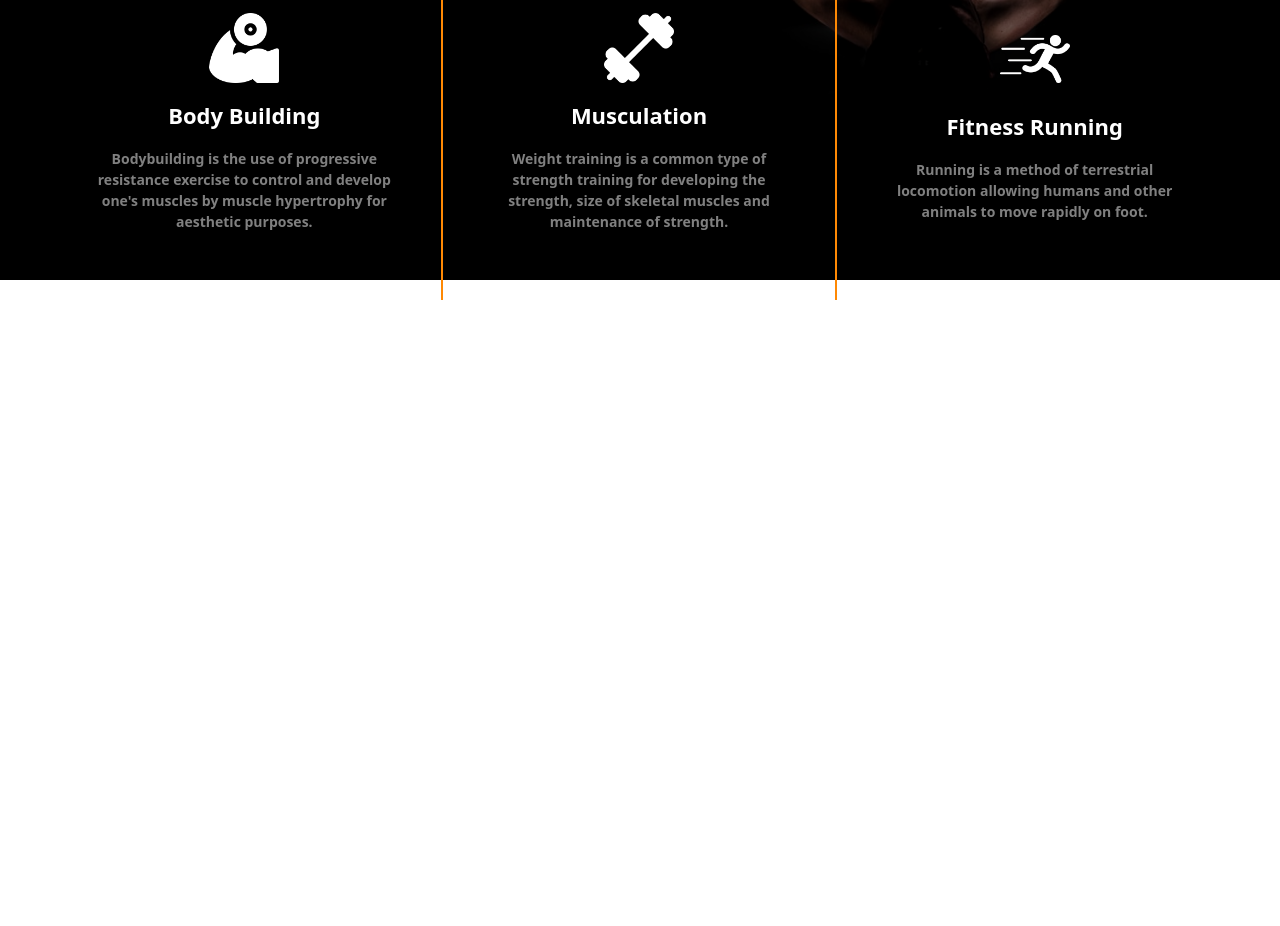
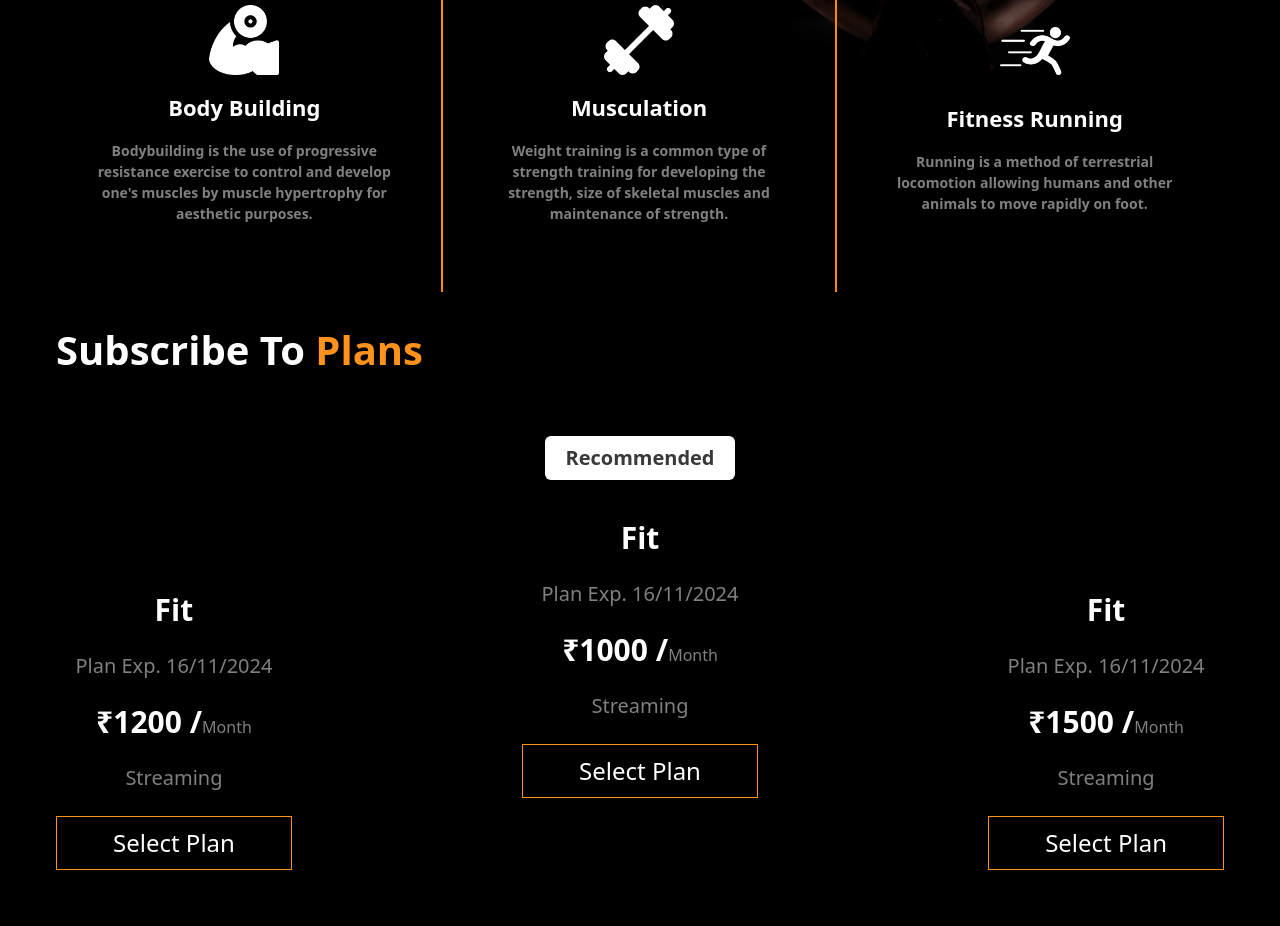
Before and after one commit to abapurbo/project-task-3, a plain HTML site: page index.html in a window 1280 px wide. Shown: the part 1516-2442 px from the top of the page. Before the commit the page ends 1816 px from the top, so only its background shows below. Drawn offline with nearby package versions, Linux system fonts and the light colour scheme.

Commit message:
added subscribtion plan card

```diff
--- a/index.html
+++ b/index.html
@@ -76,9 +76,9 @@
 
     </header>
     <!-- main content section -->
-    <main class="bg-black z-20">
+    <main class="bg-black  z-20">
         <section>
-            <div class="max-w-[1400px] mx-auto  py-2  relative">
+            <div class="max-w-[1400px] mx-auto  relative">
                 <div class="absolute z-30 mt-24 px-12 w-[100%] ">
                     <h1 class="text-[#FFFFFF] font-semibold text-5xl"> Fitness Plans & <span
                             class="text-[#FF921B]">Nutritions</span></h1>
@@ -152,8 +152,41 @@
 
             </div>
         </section>
+
+        <!-- subscribe to plans section -->
+         <section class=" bg-black">
+            <div class="max-w-[1400px] py-14 border-red-500 mx-auto px-14 ">
+                <h1 class="text-[40px] text-white font-semibold">Subscribe To <span class="text-[#FF921B]">Plans</span></h1>
+                <div class="flex  justify-center items-center flex-col gap-8  mt-14">
+                    <button class="bg-[#FFFFFF] text-xl font-semibold px-5 py-2 rounded-[6px]  text-[#393939]">Recommended</button>
+                       <div class="flex justify-between w-[100%] mt-20 ">
+                    <div class="flex flex-col justify-center  items-center gap-6">
+                    <h1 class="text-3xl text-white font-semibold ">Fit</h1>
+                    <p class="text-[#FFFFFF80] text-xl">Plan Exp.  16/11/2024</p>
+                    <h1 class="text-[#FFFFFF80]"><span class="text-3xl font-semibold text-white">₹1200 /</span>Month</h1>
+                    <p class="text-xl text-[#FFFFFF80]">Streaming</p>
+                    <button class="border-1 text-2xl text-white border-[#FF921B] py-[10px] px-14">Select Plan</button>
+                   </div>
+                   <div class="flex flex-col justify-center  -mt-36 items-center gap-6">
+                    <h1 class="text-3xl text-white font-semibold ">Fit</h1>
+                    <p class="text-[#FFFFFF80] text-xl">Plan Exp.  16/11/2024</p>
+                    <h1 class="text-[#FFFFFF80]"><span class="text-3xl font-semibold text-white">₹1000 /</span>Month</h1>
+                    <p class="text-xl text-[#FFFFFF80]">Streaming</p>
+                    <button class="border-1 text-2xl text-white border-[#FF921B] py-[10px] px-14">Select Plan</button>
+                   </div>
+                   <div class="flex flex-col justify-center items-center gap-6">
+                    <h1 class="text-3xl text-white font-semibold ">Fit</h1>
+                    <p class="text-[#FFFFFF80] text-xl">Plan Exp.  16/11/2024</p>
+                    <h1 class="text-[#FFFFFF80]"><span class="text-3xl font-semibold text-white">₹1500 /</span>Month</h1>
+                    <p class="text-xl text-[#FFFFFF80]">Streaming</p>
+                    <button class="border-1 text-2xl text-white border-[#FF921B] py-[10px] px-14">Select Plan</button>
+                   </div>
+                   </div>
+                </div>
+            </div>
+         </section>
     </main>
-    <footer>
+    <footer class="bg-black">
 
     </footer>
 </body>
```
